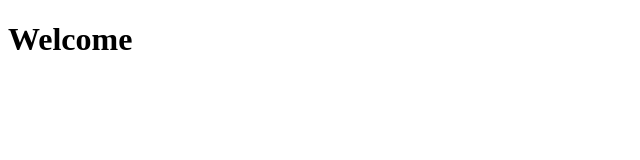
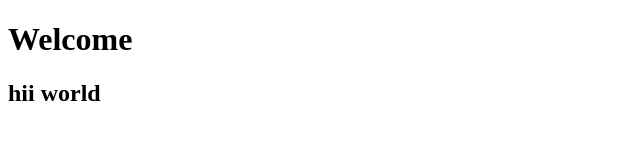
Before and after one commit to nikitananaware10/Nikita, a plain HTML site: page index.html in a window 1280 px wide. Shown: the whole page, without its empty margins (0-640 px from the left). Drawn offline with Linux system fonts and the light colour scheme.

Commit message:
Update index.html

```diff
--- a/index.html
+++ b/index.html
@@ -7,5 +7,6 @@
 </head>
 <body>
     <h1>Welcome</h1>
+    <h2>hii world</h2>
 </body>
 </html>
```
